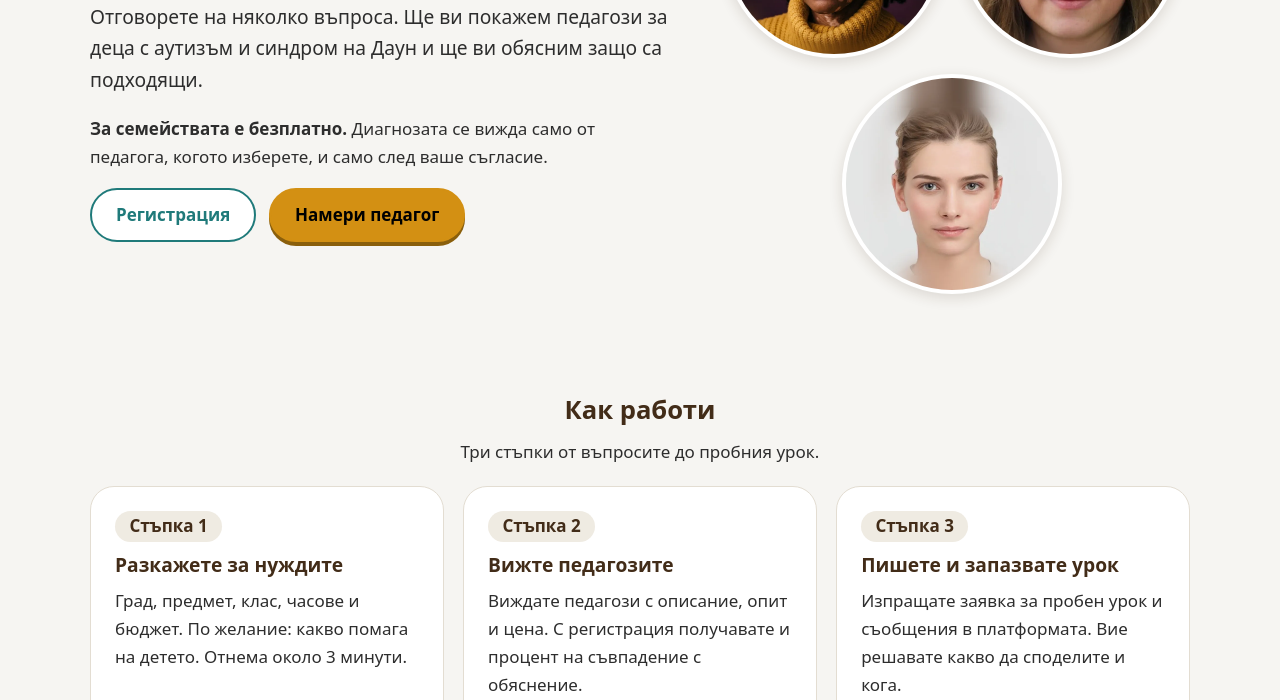
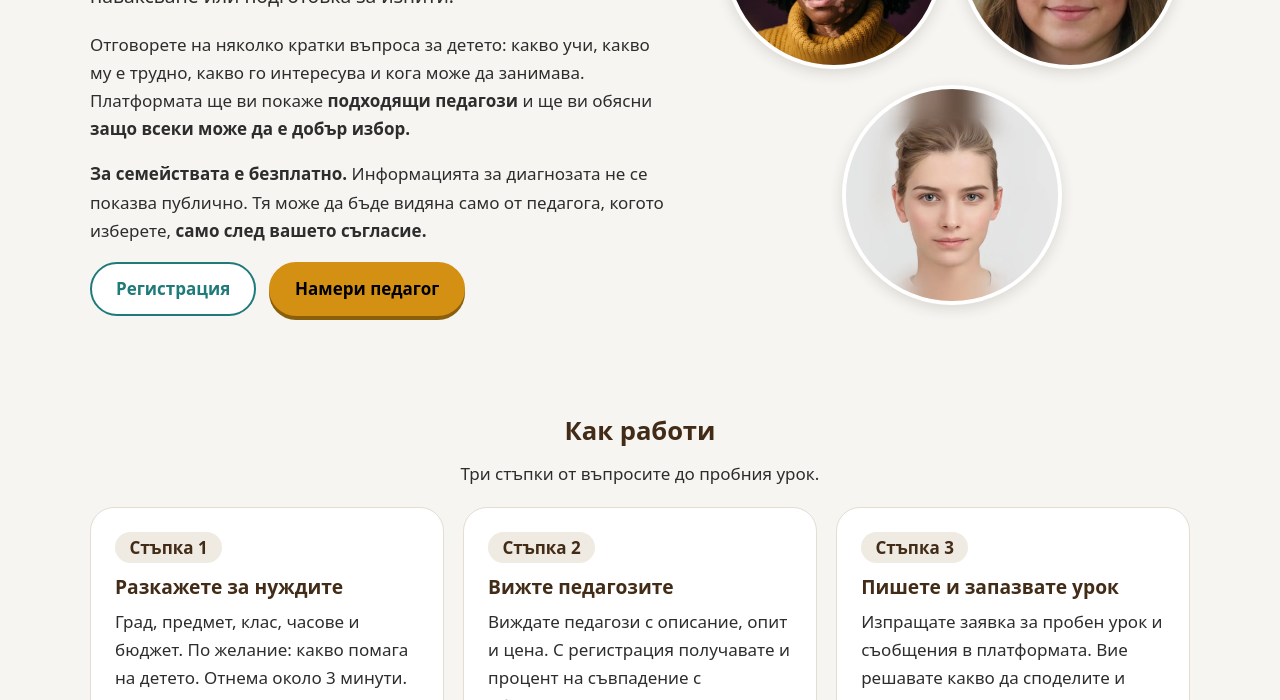
Before and after one commit to antontoshev-code/teacher-children-platform, a plain HTML site: page prototype/index.html in a window 1280 px wide. Shown: the part 400-1100 px from the top of the page. Drawn offline with Linux system fonts and the light colour scheme.

Commit message:
Home hero copy update
Co-Authored-By: Claude Haiku 5.5 <noreply@anthropic.com>

```diff
--- a/prototype/index.html
+++ b/prototype/index.html
@@ -14,8 +14,9 @@
   <section class="hero"><div class="wrap">
     <div>
       <h1>Педагог, който разбира вашето дете</h1>
-      <p class="lead">Отговорете на няколко въпроса. Ще ви покажем педагози за деца с аутизъм и синдром на Даун и ще ви обясним защо са подходящи.</p>
-      <p><strong>За семействата е безплатно.</strong> Диагнозата се вижда само от педагога, когото изберете, и само след ваше съгласие.</p>
+      <p class="lead"><strong>Намерете педагог за вашето дете</strong> за помощ в училище, наваксване или подготовка за изпити.</p>
+      <p>Отговорете на няколко кратки въпроса за детето: какво учи, какво му е трудно, какво го интересува и кога може да занимава. Платформата ще ви покаже <strong>подходящи педагози</strong> и ще ви обясни <strong>защо всеки може да е добър избор.</strong></p>
+      <p><strong>За семействата е безплатно.</strong> Информацията за диагнозата не се показва публично. Тя може да бъде видяна само от педагога, когото изберете, <strong>само след вашето съгласие.</strong></p>
       <div class="btn-row"><a class="btn alt" href="signup-family.html">Регистрация</a><a class="btn" href="results.html">Намери педагог</a></div>
     </div>
     <div class="photo-row" aria-hidden="true">
```
